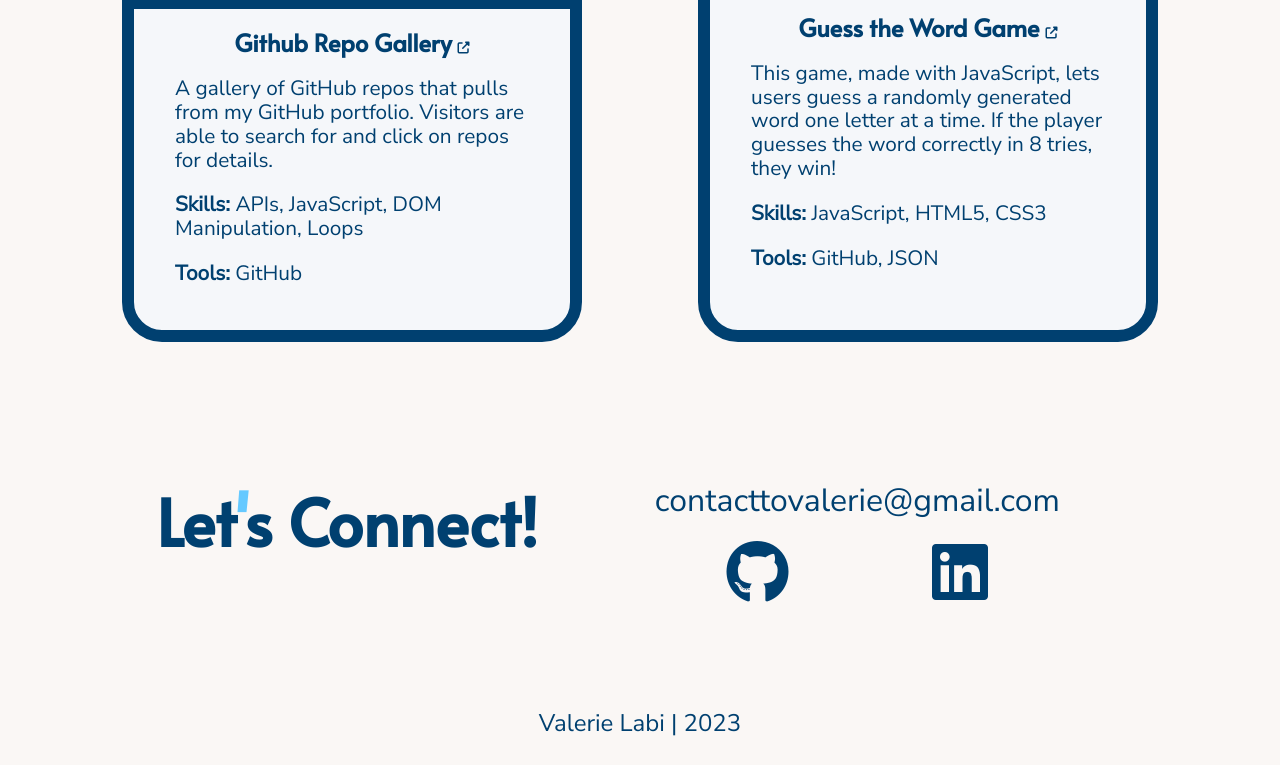
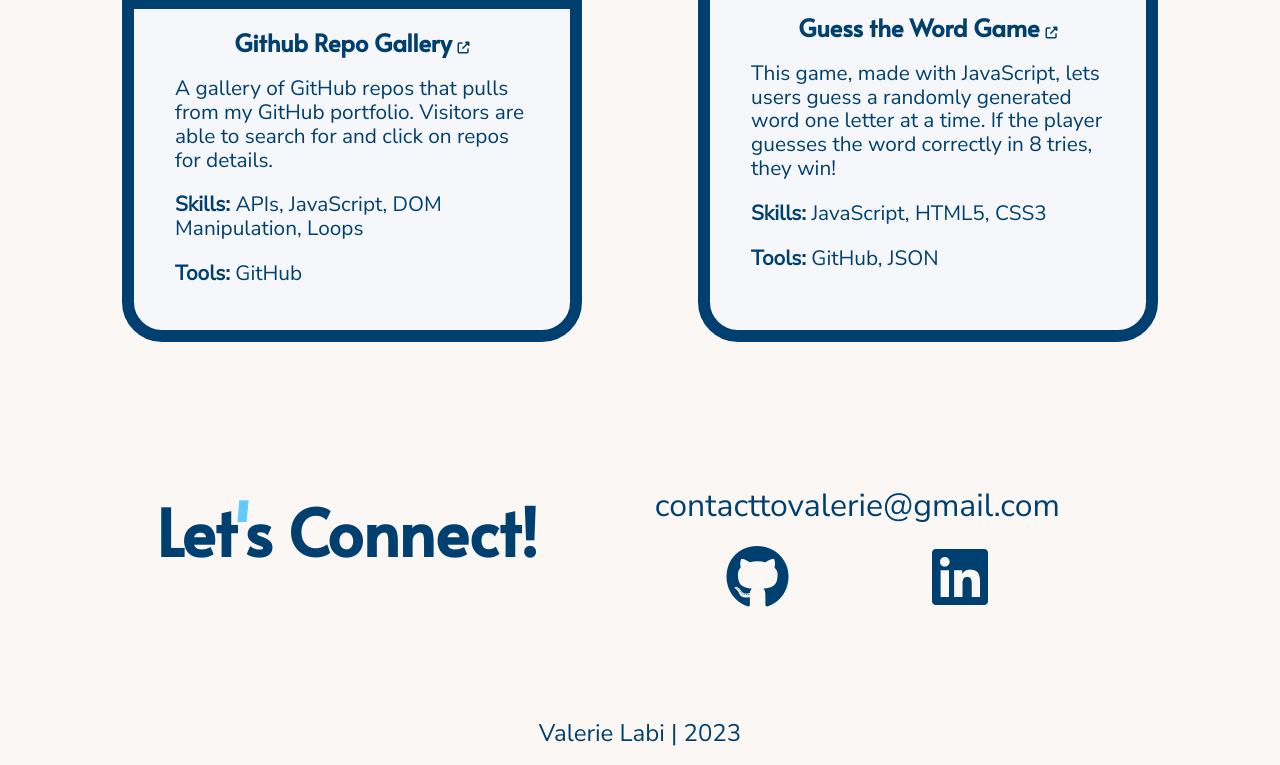
Before and after one commit to val-ue/portfolio-site, a website: page index.html in a window 1280 px wide. Shown: the part 2364-3129 px from the top of the page. Drawn offline with nearby package versions, Linux system fonts and the light colour scheme.

Commit message:
Fixed footer header

```diff
--- a/css/main.css
+++ b/css/main.css
@@ -19,7 +19,7 @@ a {
   background-color: transparent;
 }
 
-h1 {
+h1, footer h2 {
   font-family: 'Alata', sans-serif;
   text-align: center;
 }
@@ -156,7 +156,7 @@ footer .social {
   margin-bottom: 20px;
 }
 
-h2 {
+section h2 {
   font-weight: 600;
   font-size: 2.5em;
 }
@@ -262,8 +262,8 @@ h2 {
   display: block;
 }
 
-footer .contact-h2 {
-  font-size: 1em;
+footer h2 {
+  font-size: 3em;
 }
 
 footer .social {
@@ -277,7 +277,7 @@ footer .social-icons {
 }
 
 footer #email {
-  font-size: 2em;
+  font-size: 1.5em;
 }
 
 footer .footer-main {
@@ -348,11 +348,11 @@ header nav ul li {
   width: 45%;
 }
 
-footer h1 {
-  font-size: 4em;
+footer h2 {
+font-size: 4.2em;
 }
 
-footer address {
+footer #email {
   font-size: 2em;
 }
 
@@ -439,7 +439,7 @@ footer .footer-main {
   flex-direction: row;
 }
 
-footer h1 {
+footer h2 {
   font-size: 4em;
   margin-bottom: 2em;
 }
--- a/index.html
+++ b/index.html
@@ -119,7 +119,9 @@
             <div class="individual-projects">
 
               <div>
-                <a href="https://6bfkcg.csb.app/" target="_blank"><img src="img/nametagimg.png" alt="name tag generator screenshot"></a>
+                <a href="https://6bfkcg.csb.app/" target="_blank">
+                  <img src="img/nametag.png" alt="name tag generator screenshot">
+                </a>
               </div>
 
               <div class="project-description">
@@ -173,7 +175,7 @@
 
           <div class="footer-main">
             <div class="contact-h2">
-              <h1>Let<span>'</span>s Connect!</h1>
+              <h2>Let<span>'</span>s Connect!</h2>
             </div>
 
             <div class="contact-list">
```
Also changed, not shown: img/myicon2.png (deleted), img/nametag.png (added), 1 other file.
